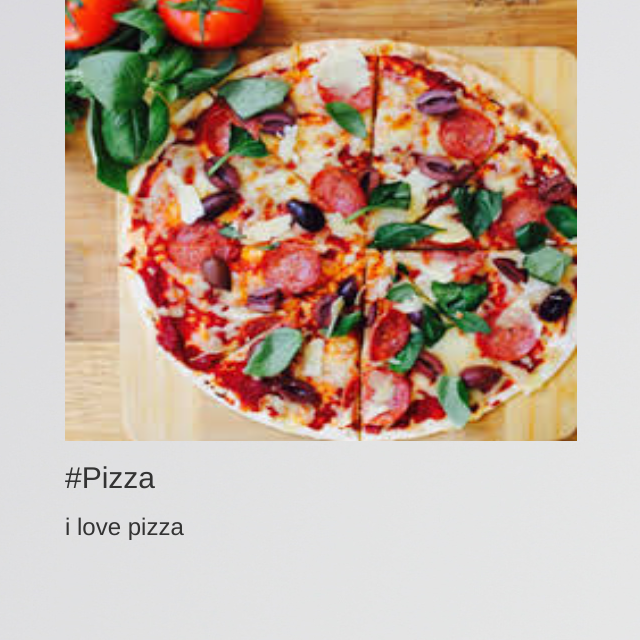
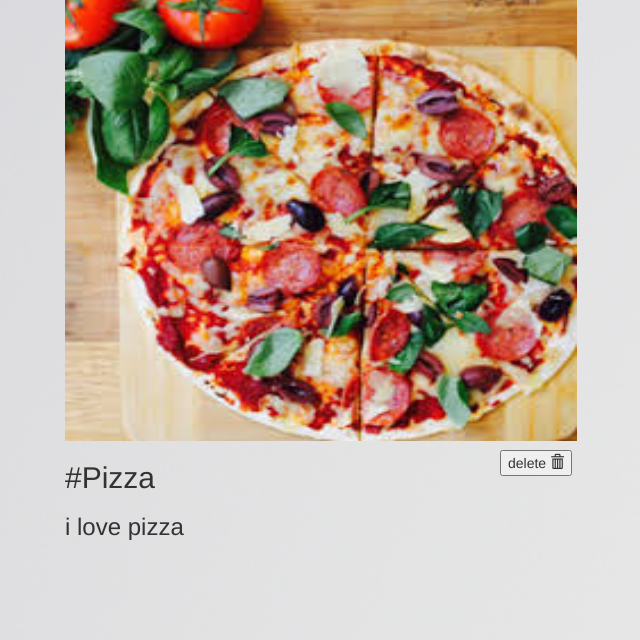
Before and after one commit to afrida67/Django-photo-uploading-website, a Django app: page /gallery/2 in a window 1280 px wide. Shown: the part 93-733 px from the top of the page, without its empty margins (127-767 px from the left). Run offline with Django 3.2, Linux system fonts and the light colour scheme; data comes from the database, SQL or seed files in the repository; both versions use the stored data as it was after the commit; some libraries are stand-ins or nearby versions.

Commit message:
delete fixed

```diff
--- a/gallery/static/gallery/style.css
+++ b/gallery/static/gallery/style.css
@@ -18,3 +18,8 @@ body{
     margin-right: auto;
     width: 70%;
 }
+.deleteB{
+    position: relative;
+    top: -100px;
+    left: 435px;
+}
--- a/gallery/templates/gallery/detail.html
+++ b/gallery/templates/gallery/detail.html
@@ -5,9 +5,24 @@
 {% block body%}
 
    <div class="center">
+
+        <form action="{% url 'gallery:album-delete' album.id %}" method="post" >
         <img src="{{ album.photo.url }}" height="442" width="512">
-        <h2>#{{ album.hashtag }}</h2>
-        <h3>{{ album.caption }}</h3>
+         <h2>#{{ album.hashtag }}</h2>
+         <h3>{{ album.caption }}</h3>
+            {% csrf_token %}
+            <input type="hidden" name="album_id" value="{{ album.id }}" />
+            <button type="submit" class="deleteB">delete
+                 <span class="glyphicon glyphicon-trash"></span>
+            </button>
+
+
+        </form>
+
+
     </div>
 
+
+
+
 {% endblock %}
```
Also changed, not shown: gallery/templates/gallery/index.html (+0 -8 lines), db.sqlite3.
